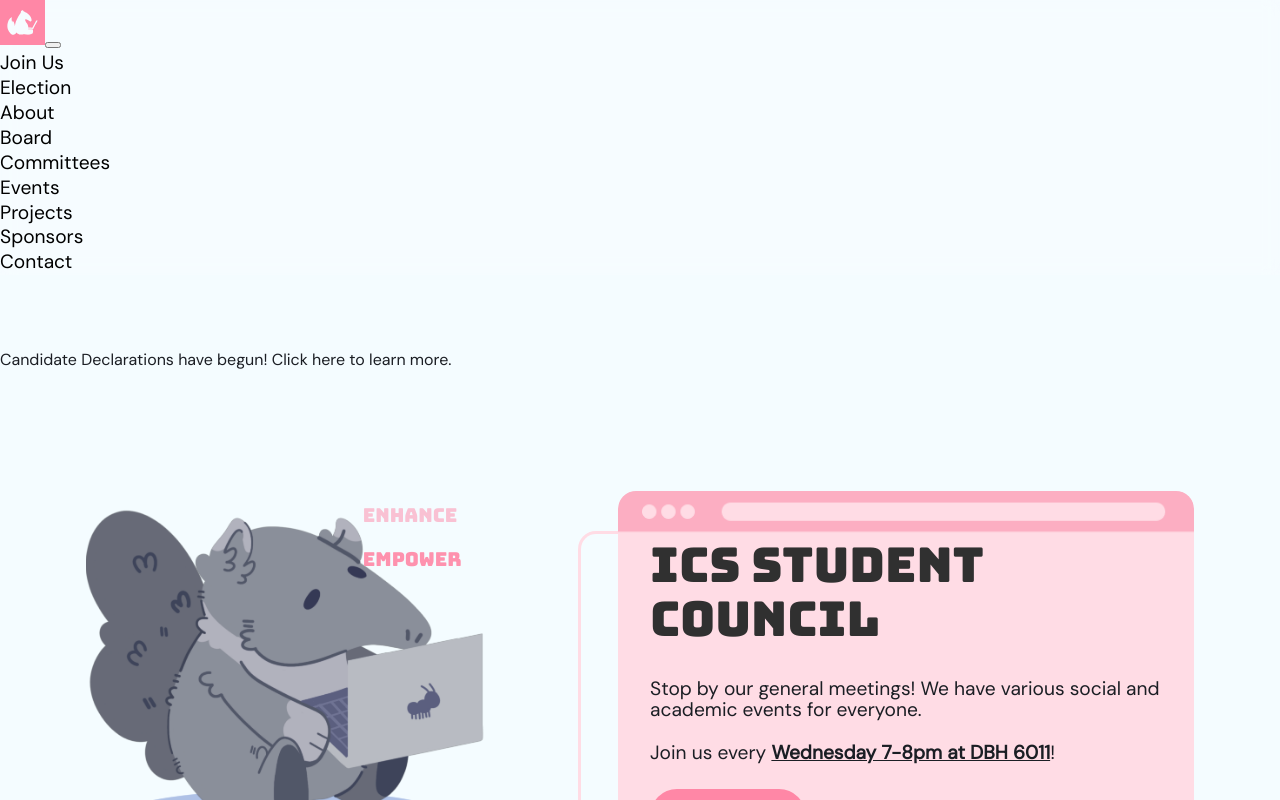
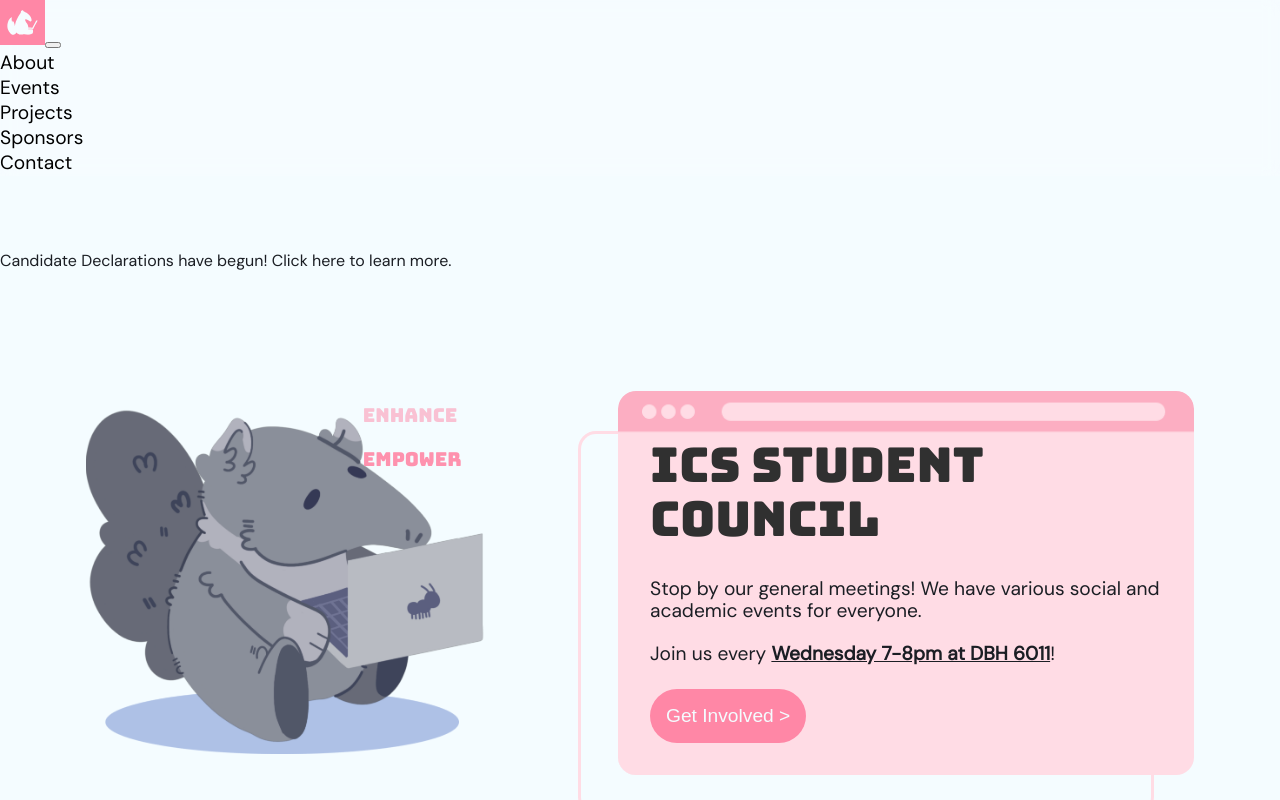
Before and after one commit to icssc/icssc-website, a Next.js app: page / in a window 1280 px wide. Shown: the top 800 px of the page. Built offline with nearby package versions, Linux system fonts and the light colour scheme.

Commit message:
Simplified About NavLink to NavDropdown

```diff
--- a/components/navbar.js
+++ b/components/navbar.js
@@ -15,21 +15,14 @@ export default function NavBar() {
             <Navbar.Toggle aria-controls="collapsable-navbar" />
             <Navbar.Collapse id="collapsable-navbar">
                 <Nav className="ml-auto mt2 mt-lg-0">
-                    <Nav.Item title="Join" className="mr-4 mb-2 mb-lg-0">
-                        <Nav.Link href="/get-involved">Join Us</Nav.Link>
-                    </Nav.Item>
-                    <Nav.Item title="Election" className="mr-4 mb-2 mb-lg-0">
-                        <Nav.Link href="/election">Election</Nav.Link>
-                    </Nav.Item>
-                    <Nav.Item title="About" className="mr-4 mb-2 mb-lg-0">
-                        <Nav.Link href="/about">About</Nav.Link>
-                    </Nav.Item>
-                    <Nav.Item title="Board" className="mr-4 mb-2 mb-lg-0">
-                        <Nav.Link href="/board">Board</Nav.Link>
-                    </Nav.Item>
-                    <Nav.Item title="Committees" className="mr-4 mb-2 mb-lg-0">
-                        <Nav.Link href="/committees">Committees</Nav.Link>
-                    </Nav.Item>
+                    <NavDropdown title="About" id="nav-dropdown" className="mr-4 mb-2 mb-lg-0" >
+                        <NavDropdown.Item href="/about">About Us</NavDropdown.Item>
+                        <NavDropdown.Item href="/committees">Committees</NavDropdown.Item>
+                        <NavDropdown.Item href="/board">Board</NavDropdown.Item>
+                        <NavDropdown.Divider />
+                        <NavDropdown.Item href="/election">Election</NavDropdown.Item>
+                        <NavDropdown.Item href="/get-involved">Join Us</NavDropdown.Item>
+                    </NavDropdown>
                     <Nav.Item title="Events" className="mr-4 mb-2 mb-lg-0">
                         <Nav.Link href="/events">Events</Nav.Link>
                     </Nav.Item>
--- a/styles/globals.scss
+++ b/styles/globals.scss
@@ -45,6 +45,7 @@ body {
   color: black!important;
   font-size: 1.2rem;
 }
+
 
 a {
   color: inherit;
```
